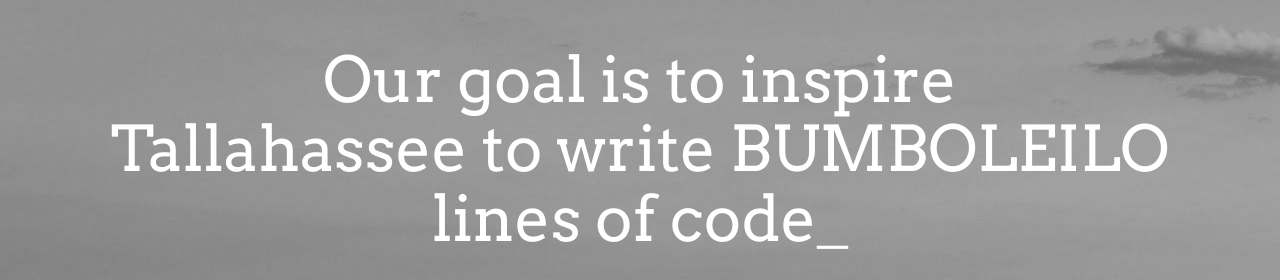
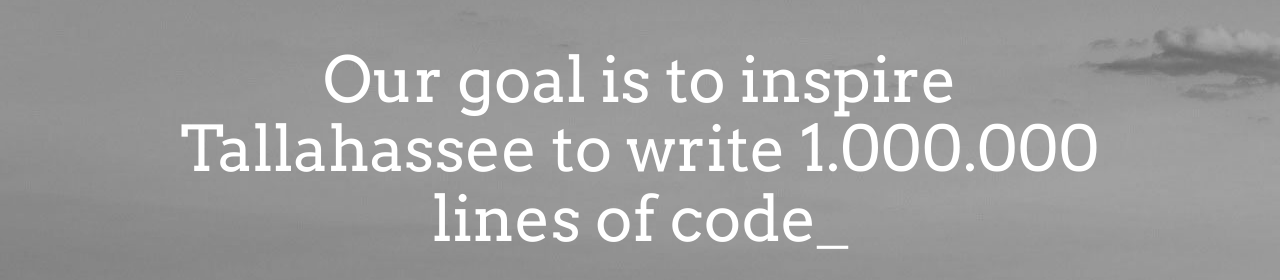
Before and after one commit to volandy/volandy.github.io, a plain HTML site: page index.html in a window 1280 px wide. Shown: the part 53-333 px from the top of the page. Drawn offline with nearby package versions, Linux system fonts and the light colour scheme; a script that the page names is missing.

Commit message:
Revert "NEW LINE"
This reverts commit a4c9aac9359e085fc58fec8018ff25bd90311a57.

```diff
--- a/index.html
+++ b/index.html
@@ -59,7 +59,7 @@
     <!-- Main jumbotron for a primary marketing message or call to action -->
     <div class="jumbotron">
       <div class="container">
-        <h1>Our goal is to inspire <br>Tallahassee to write BUMBOLEILO <br>lines of code_</h1>
+        <h1>Our goal is to inspire <br>Tallahassee to write 1.000.000 <br>lines of code_</h1>
         <p style="font-weight:100">All over the country people are taking the <strong>OUR OF CODE</strong> challenge issued by <strong>CODE.org</strong>. Millions of lines of code are being written. In the capital of Florida, Tallahassee, the community is taking the challenge and our goal is to write 1.000.000 lines of code_</p>
         <p><a class="btn btn-danger btn-lg" href="#" role="button">Learn more &raquo;</a></p>
         <img src="images/codeorg.png" title="Code.org logo", alt="Code.org">
```
